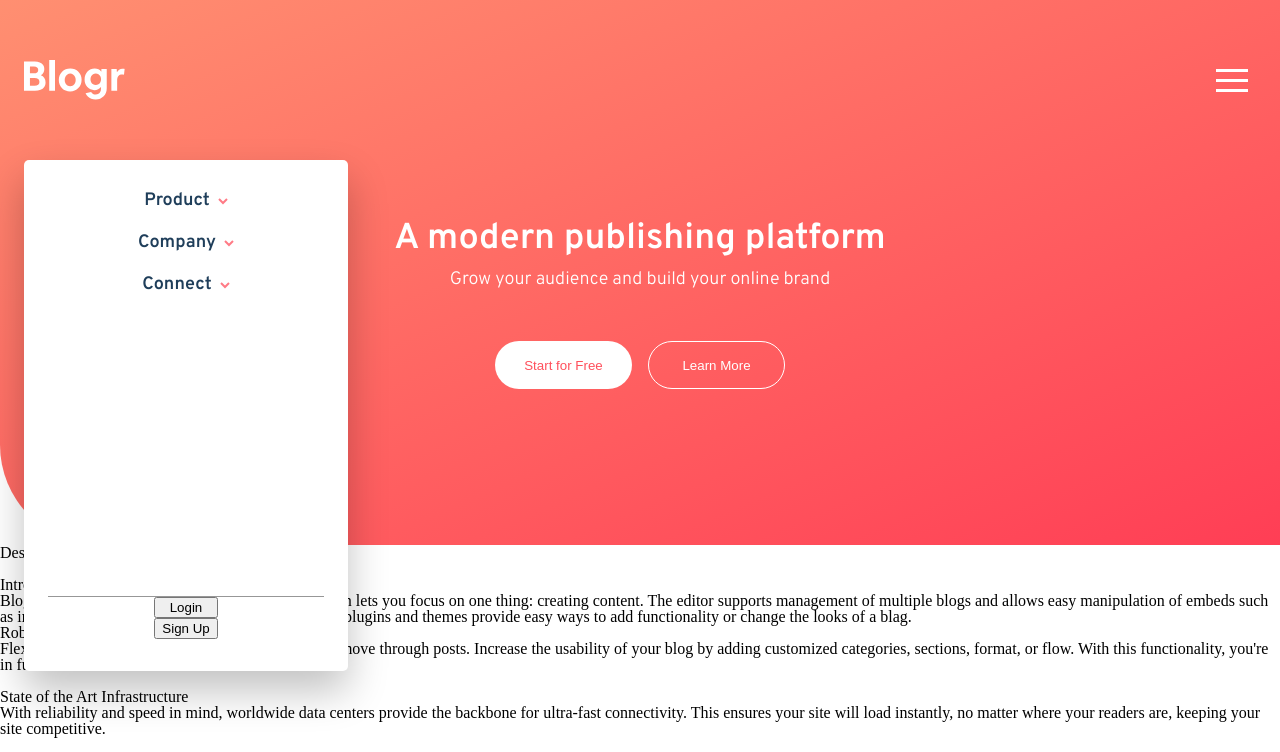
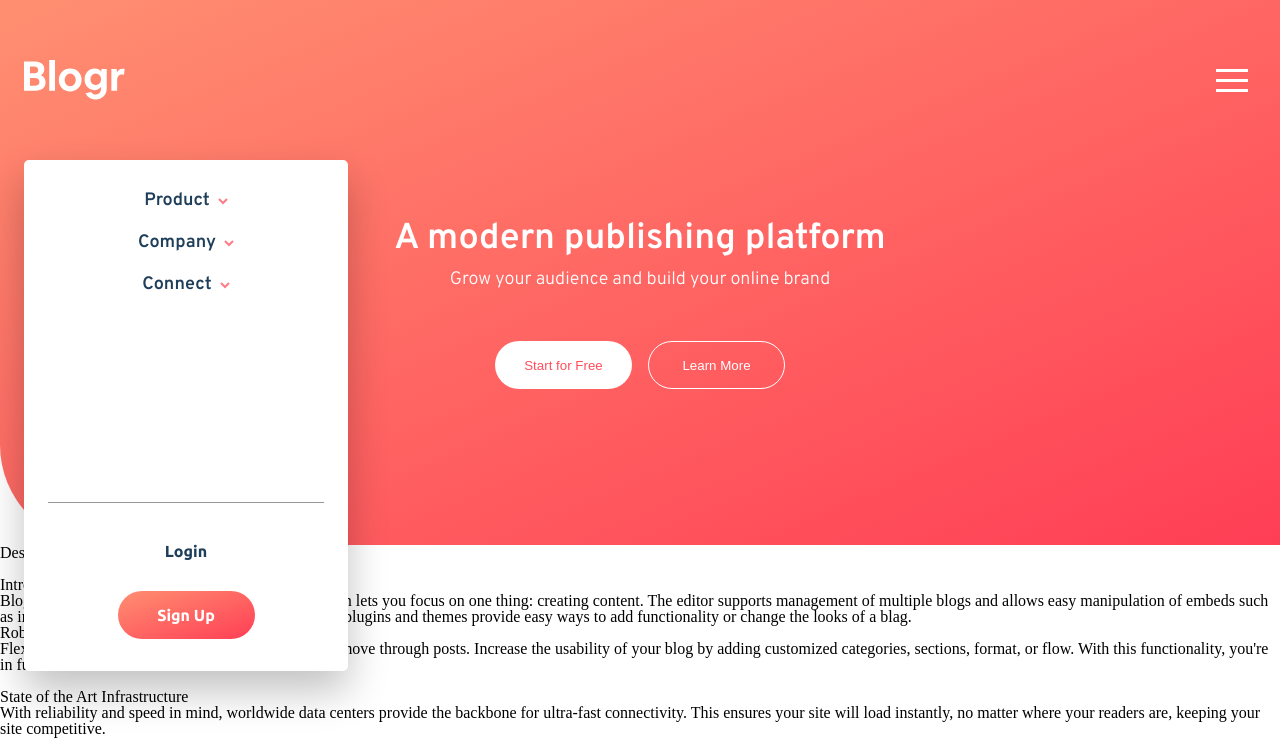
Before and after one commit to romofel/fm-blogr_landing_page, a React (Create React App) app: page / in a window 1280 px wide. Shown: the top 752 px of the page. Built offline with nearby package versions, Linux system fonts and the light colour scheme.

Commit message:
Add style classes to the hover ctas

```diff
--- a/src/App.js
+++ b/src/App.js
@@ -21,8 +21,8 @@ function HoverMenu() {
       <div className="separator"></div>
 
       <div className="hover-ctas">
-        <button>Login</button>
-        <button>Sign Up</button>
+        <button className="hover-login">Login</button>
+        <button className="hover-signup">Sign Up</button>
       </div>
     </div>
   );
```
